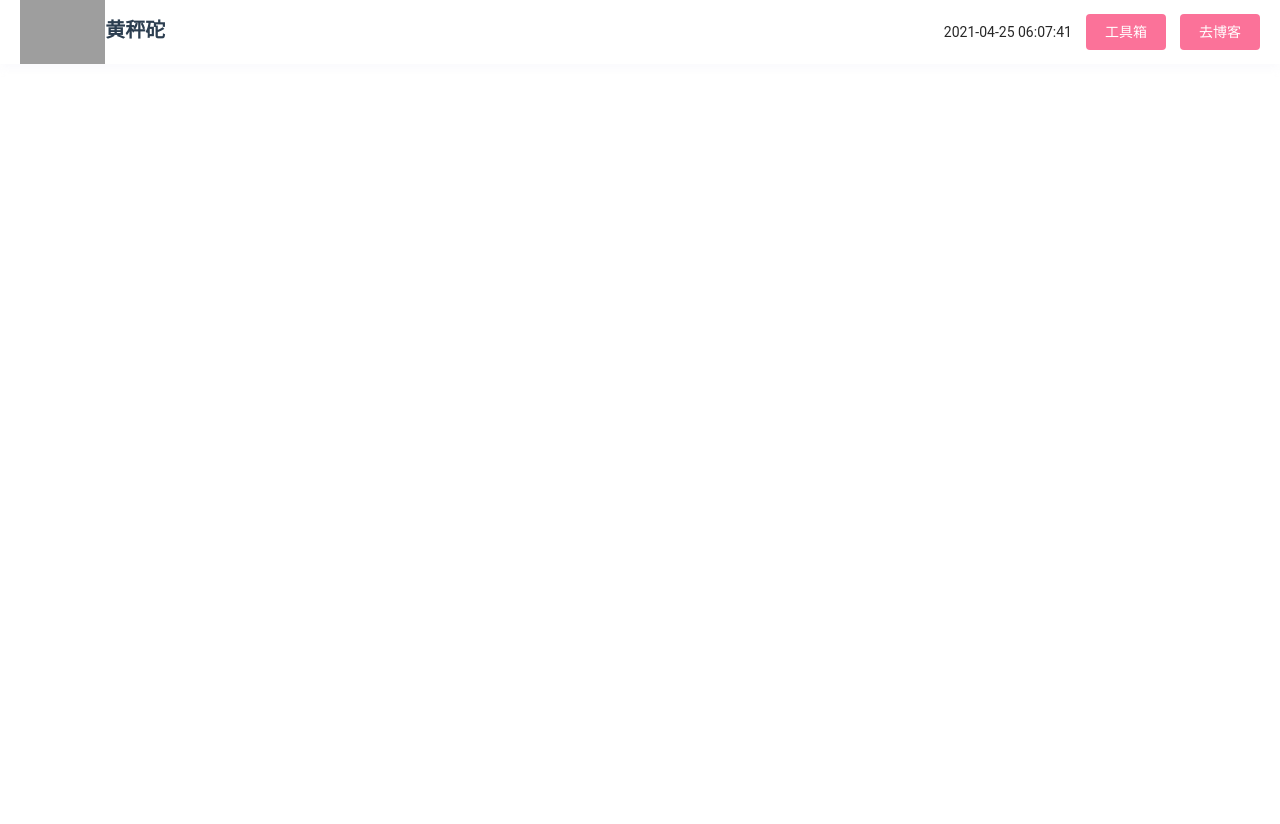
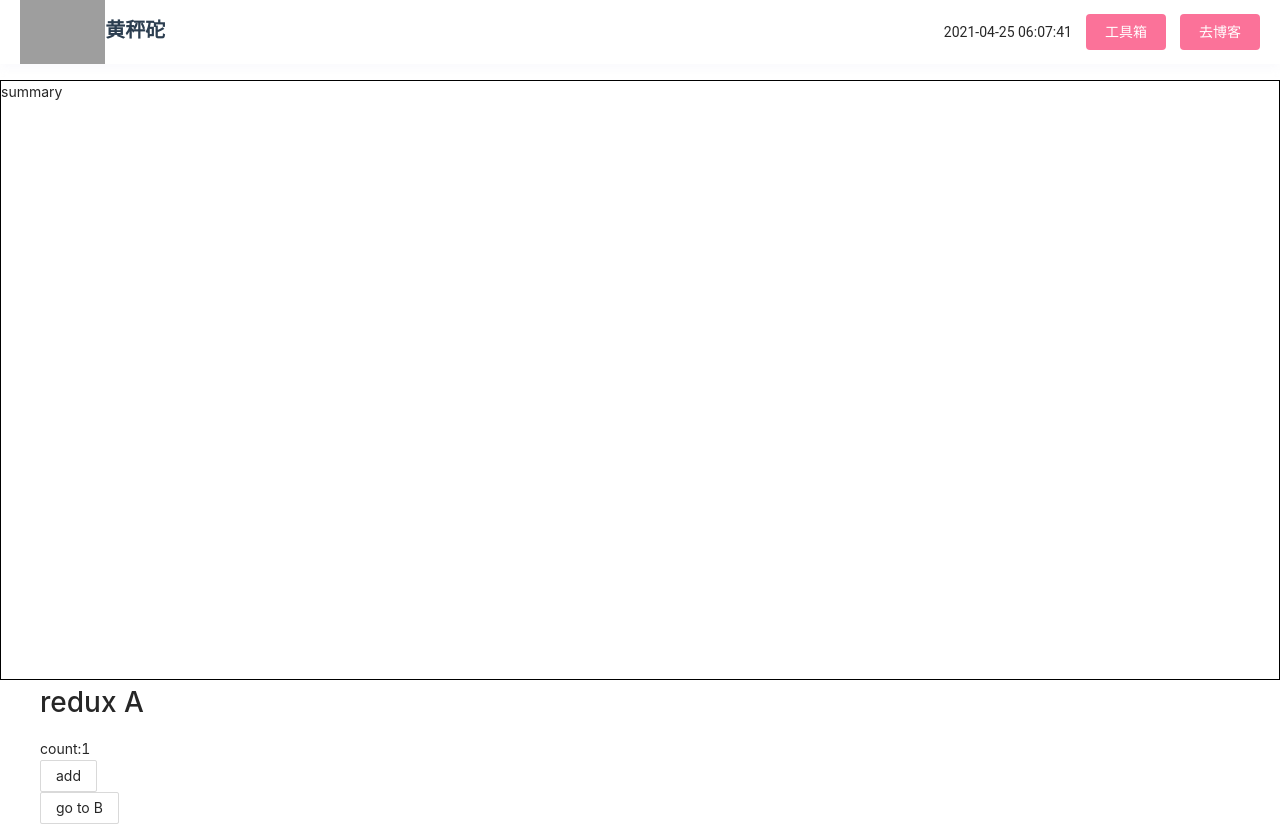
Before and after one commit to HuangChengtuo/react-ts, a React app: page /router/a in a window 1280 px wide. Before the commit the page ends 800 px from the top, so only its background shows below. Built offline with nearby package versions, Linux system fonts and the light colour scheme; grey boxes are pictures that could not be loaded; a web font is replaced by a local one.

Commit message:
嵌套路由&文件大小写

```diff
--- a/src/Router.tsx
+++ b/src/Router.tsx
@@ -1,13 +1,13 @@
 import { Switch, Route } from 'react-router-dom'
 import Nav from '@/components/nav/Nav'
 import Index from "@/pages/index/Index";
-import Playground from '@/pages/plaground/Playground'
+import Playground from '@/pages/plaground/playground'
 import ReduxA from '@/pages/redux/a'
 import ReduxB from '@/pages/redux/b'
-import UnixTime from '@/pages/unixTime/UnixTime'
-import Hex from '@/pages/hex/Hex'
-import ReactDom from '@/pages/reactDom/ReactDom'
-import Db from '@/pages/db/Db'
+import UnixTime from '@/pages/unixTime/unixTime'
+import Hex from '@/pages/hex/hex'
+import ReactDom from '@/pages/reactDom/reactDom'
+import Db from '@/pages/db/db'
 import Bangumi from '@/pages/Bangumi'
 
 export default function Router () {
@@ -23,6 +23,13 @@ export default function Router () {
       <Route path="/reactDom" component={ReactDom} />
       <Route path="/db" component={Db} />
       <Route path="/bangumi" component={Bangumi} />
+      <Route path="/router">
+        <div style={{ height: '600px', border: '1px solid black' }}>summary</div>
+        <Switch>
+          <Route path="/router/a" component={ReduxA} />
+          <Route path="/router/b" component={ReduxB} />
+        </Switch>
+      </Route>
     </Switch>
   </>
 }
--- a/src/pages/hex/Hex.tsx
+++ b/src/pages/hex/Hex.tsx
@@ -1,4 +1,4 @@
-import './Hex.scss'
+import './hex.scss'
 import { Radio, RadioChangeEvent, Input } from 'antd';
 import { ChangeEvent, useState } from "react";
 
--- a/src/pages/redux/a.tsx
+++ b/src/pages/redux/a.tsx
@@ -1,5 +1,5 @@
 import { useDispatch } from 'react-redux'
-import { useHistory } from 'react-router-dom'
+import { useHistory, useRouteMatch } from 'react-router-dom'
 import { useMySelector, changeCount } from '@/store'
 import { Button } from 'antd'
 
@@ -14,6 +14,8 @@ export default function ReduxA () {
   }
 
   const router = useHistory()
+  const match = useRouteMatch()
+  console.log(router, match)
 
   return (
     <div className="redux-a page-1200">
--- a/src/pages/unixTime/UnixTime.tsx
+++ b/src/pages/unixTime/UnixTime.tsx
@@ -1,7 +1,7 @@
 import { useState, ChangeEvent, useEffect } from 'react'
 import dayjs from 'dayjs'
 import { Input, Button } from 'antd';
-import './UnixTime.scss'
+import './unixTime.scss'
 
 export default function UnixTime () {
   const [now, setNow] = useState(dayjs())
```
